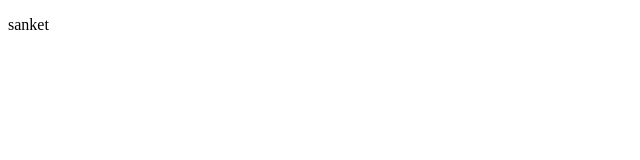
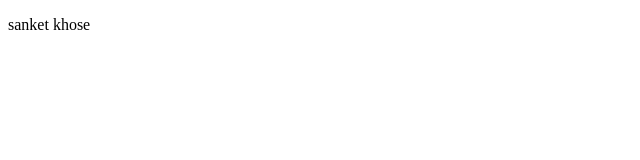
Before and after one commit to HarshadaSS/010_java_FSD_KK, a plain HTML site: page index.html in a window 1280 px wide. Shown: the full height of the page, 0-640 px from the left. Drawn offline with Linux system fonts and the light colour scheme.

Commit message:
third commit

```diff
--- a/index.html
+++ b/index.html
@@ -6,6 +6,6 @@
     <title>Document</title>
 </head>
 <body>
-    <p> sanket</p>
+    <p> sanket khose</p>
 </body>
 </html>
```
